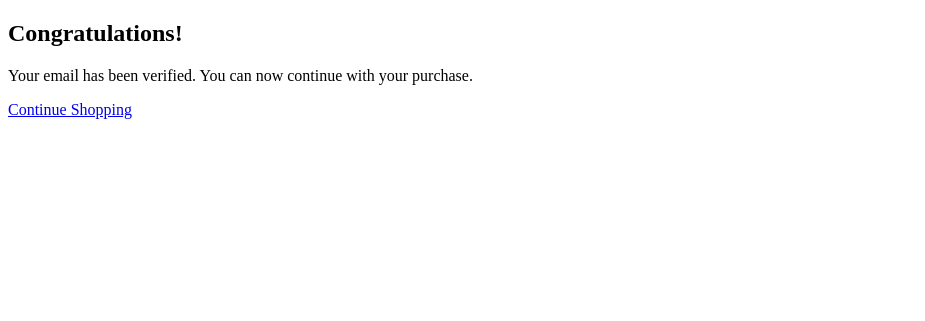
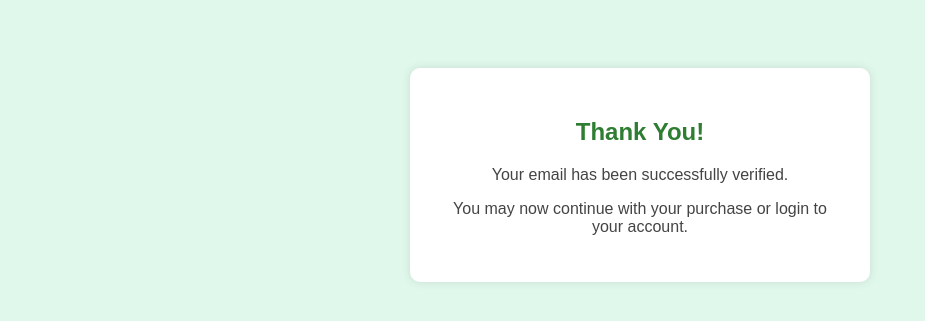
Before and after one commit to jacksonmagnum/bartabase, a PHP site: page /bartabase/thank-you.php in a window 1280 px wide. Shown: the top 321 px of the page, without its empty margins (0-925 px from the left). Run offline with PHP 8.4, Linux system fonts and the light colour scheme.

Commit message:
files updated

```diff
--- a/thank-you.php
+++ b/thank-you.php
@@ -1,9 +1,21 @@
+<!-- thank-you.php -->
 <!DOCTYPE html>
-<html>
-<head><title>Thank You!</title></head>
+<html lang="en">
+<head>
+  <meta charset="UTF-8">
+  <title>Thank You</title>
+  <style>
+    body { font-family: Arial, sans-serif; background: #e0f7ec; text-align: center; padding-top: 60px; }
+    .box { background: #fff; padding: 30px; margin: auto; width: 90%; max-width: 400px; box-shadow: 0 0 10px rgba(0,0,0,0.1); border-radius: 10px; }
+    h2 { color: #2e7d32; }
+    p { color: #444; }
+  </style>
+</head>
 <body>
-    <h2>Congratulations!</h2>
-    <p>Your email has been verified. You can now continue with your purchase.</p>
-    <a href="/shop">Continue Shopping</a>
+  <div class="box">
+    <h2>Thank You!</h2>
+    <p>Your email has been successfully verified.</p>
+    <p>You may now continue with your purchase or login to your account.</p>
+  </div>
 </body>
 </html>
```
Also changed, not shown: signup.php (+24 -2 lines), 1 other file.
